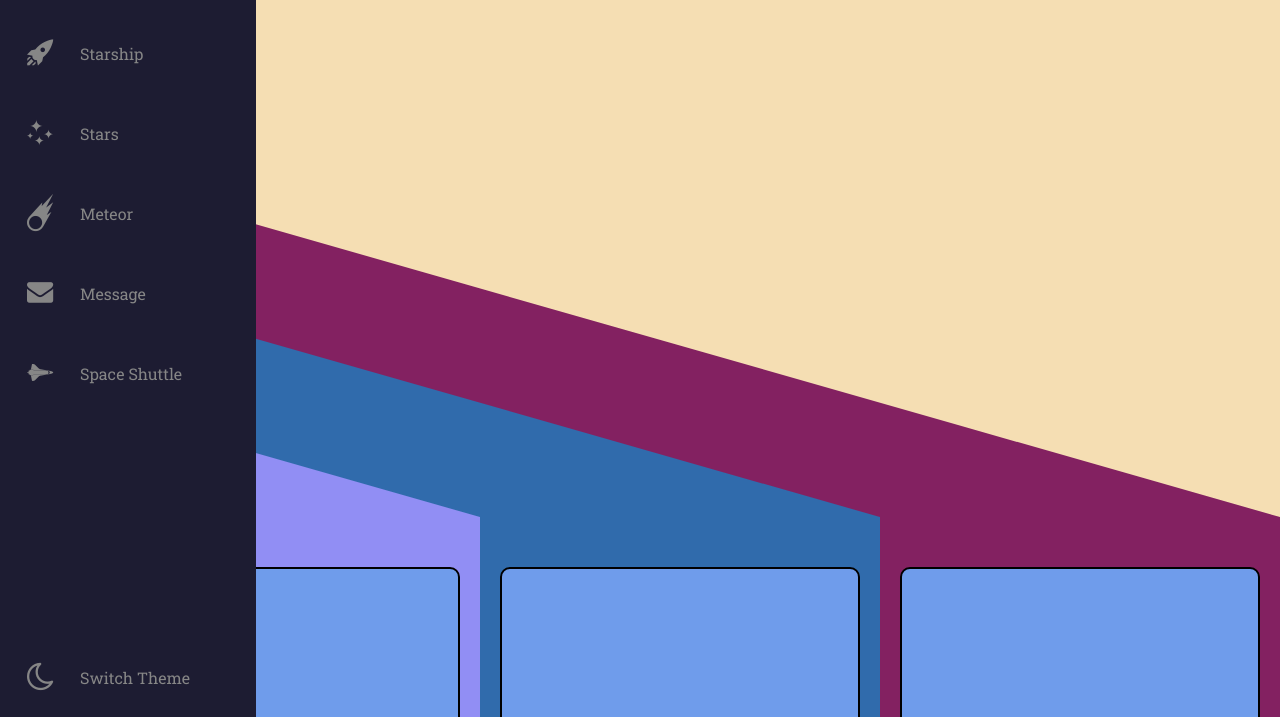
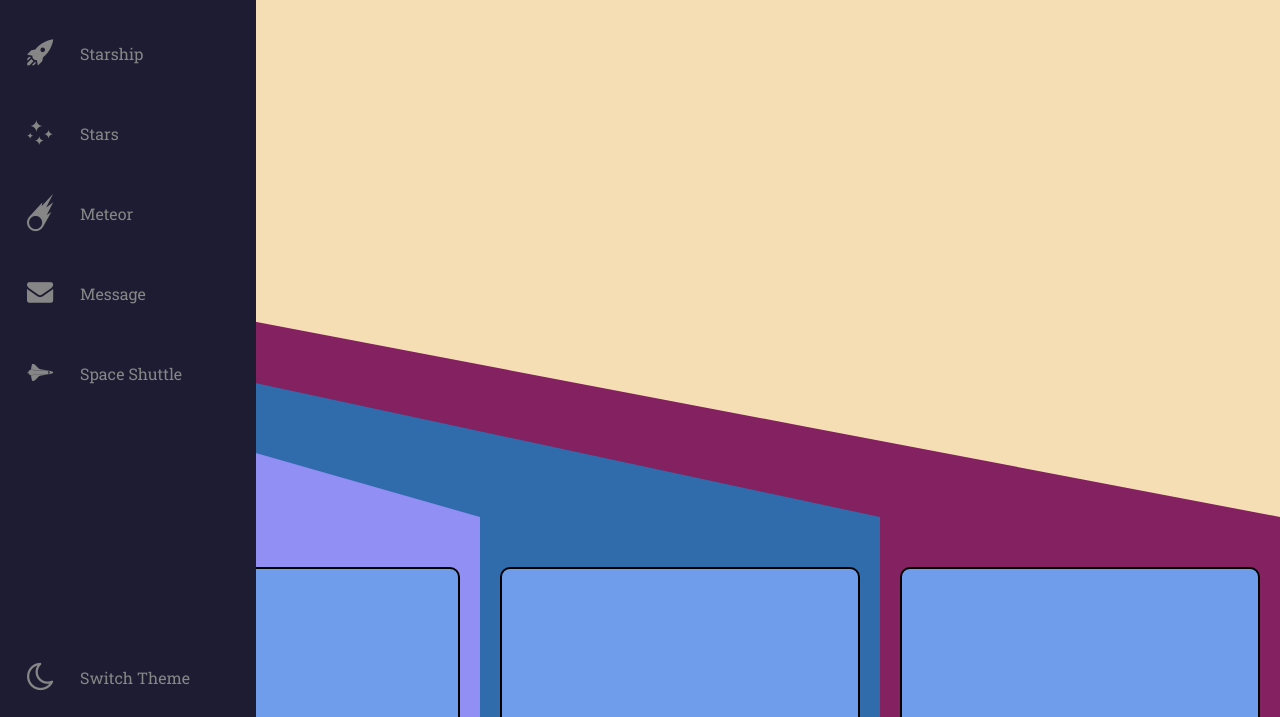
Before and after one commit to an-Iceberg/an-Iceberg.github.io, a plain HTML site: page index.html in a window 1280 px wide. Shown: the part 83-800 px from the top of the page. Drawn offline with Linux system fonts and the light colour scheme.

Commit message:
minor change

```diff
--- a/css/style.css
+++ b/css/style.css
@@ -80,14 +80,14 @@ a {
   background-color: var(--green-blue);
   width: 66.66%;
   z-index: 2;
-  clip-path: polygon(0 0, 100px 0, 100px 400px, 100% 100%, 0 100%);
+  clip-path: polygon(0 0, 100px 0, 100px 450px, 100% 100%, 0 100%);
 }
 
 .top-curve-3 {
   background-color: var(--byzantium);
   width: 100%;
   z-index: 1;
-  clip-path: polygon(0 0, 150px 0, 150px 300px, 100% 100%, 0 100%);
+  clip-path: polygon(0 0, 150px 0, 150px 400px, 100% 100%, 0 100%);
 }
 
 .top-curve-1, .top-curve-2, .top-curve-3 {
```
